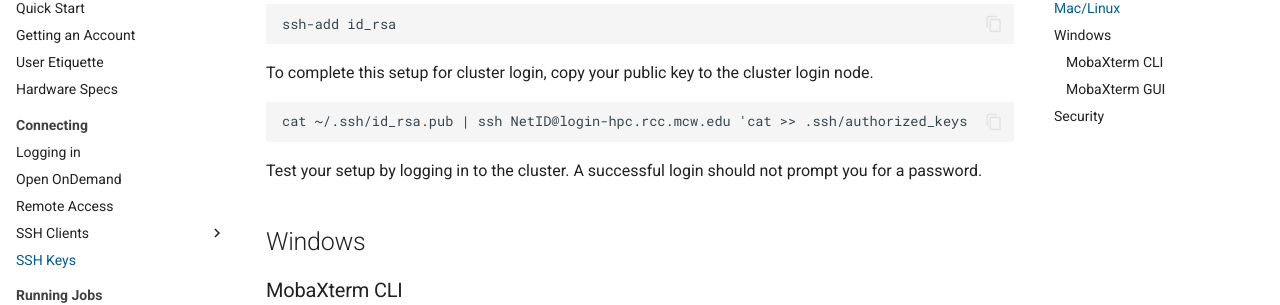
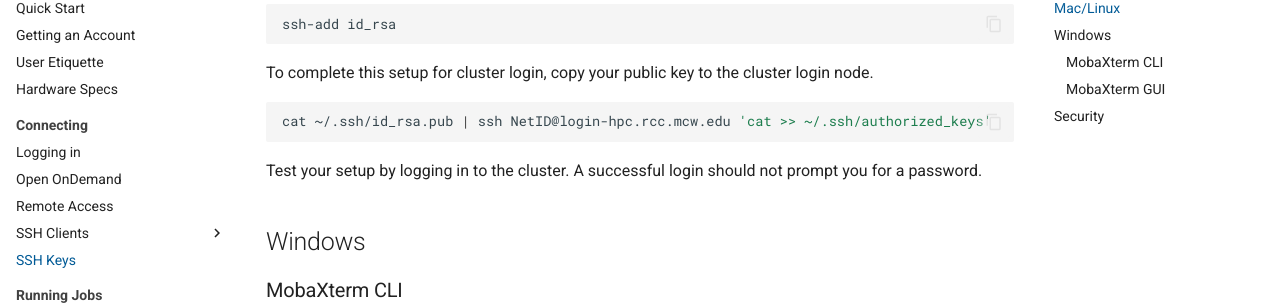
Before and after one commit to mcw-rcc/mcw-rcc.github.io, an MkDocs documentation site: the page built from docs/cluster/access/ssh-keys.md, in a window 1280 px wide and 900 px high, scrolled down 662 px. Shown: the part 148-453 px from the top of the window. Built offline with MkDocs 1.6.1 and Material for MkDocs 9.7.7, drawn with Linux system fonts in a browser that asks for light colours; comment, search, counter and statistics services are not loaded.

Commit message:
Update ssh-keys.md

````diff
--- a/docs/cluster/access/ssh-keys.md
+++ b/docs/cluster/access/ssh-keys.md
@@ -33,7 +33,7 @@ ssh-add id_rsa
 To complete this setup for cluster login, copy your public key to the cluster login node.
 
 ```bash
-cat ~/.ssh/id_rsa.pub | ssh NetID@login-hpc.rcc.mcw.edu 'cat >> .ssh/authorized_keys
+cat ~/.ssh/id_rsa.pub | ssh NetID@login-hpc.rcc.mcw.edu 'cat >> ~/.ssh/authorized_keys'
 ```
 
 Test your setup by logging in to the cluster. A successful login should not prompt you for a password.
````
